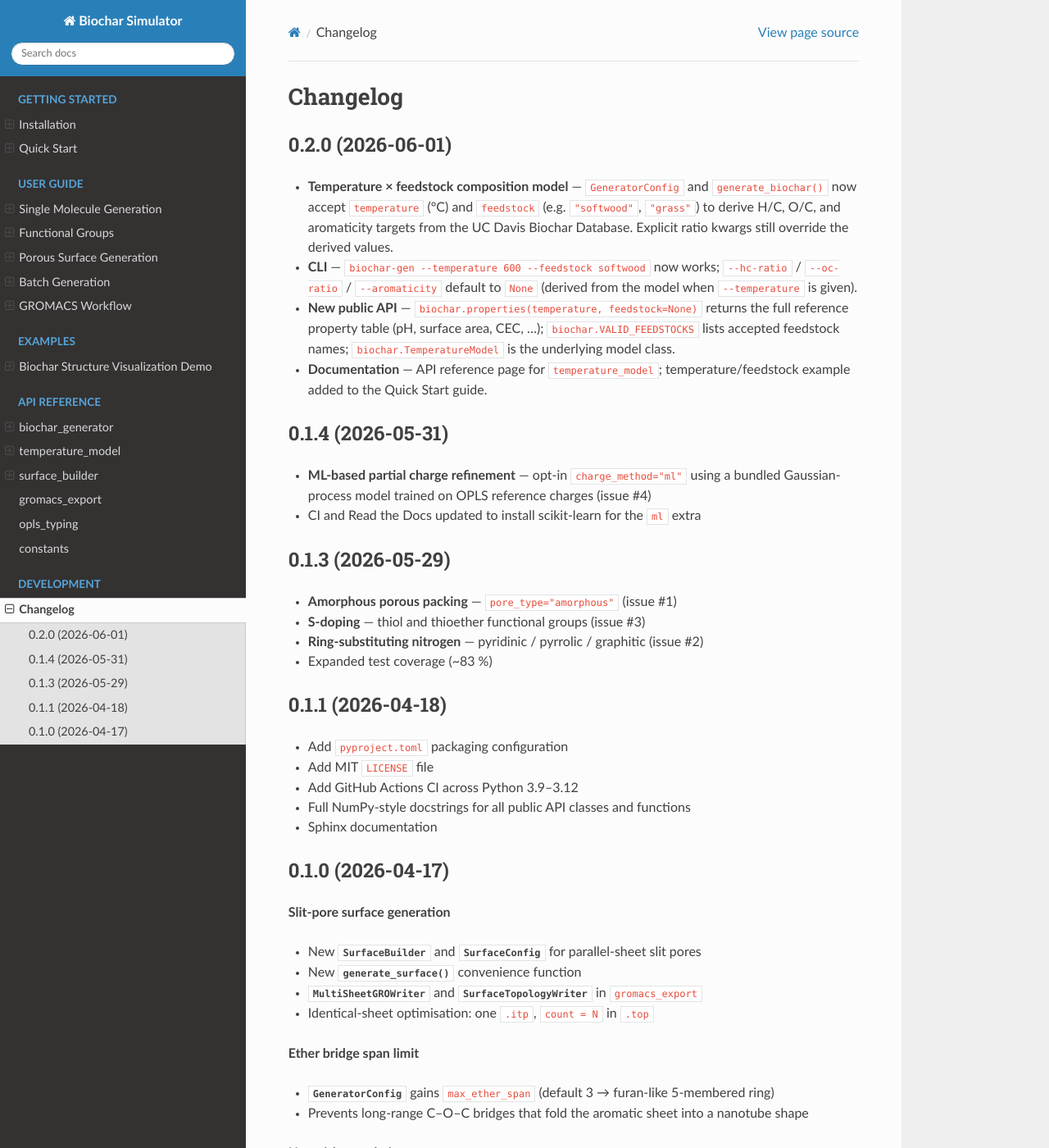
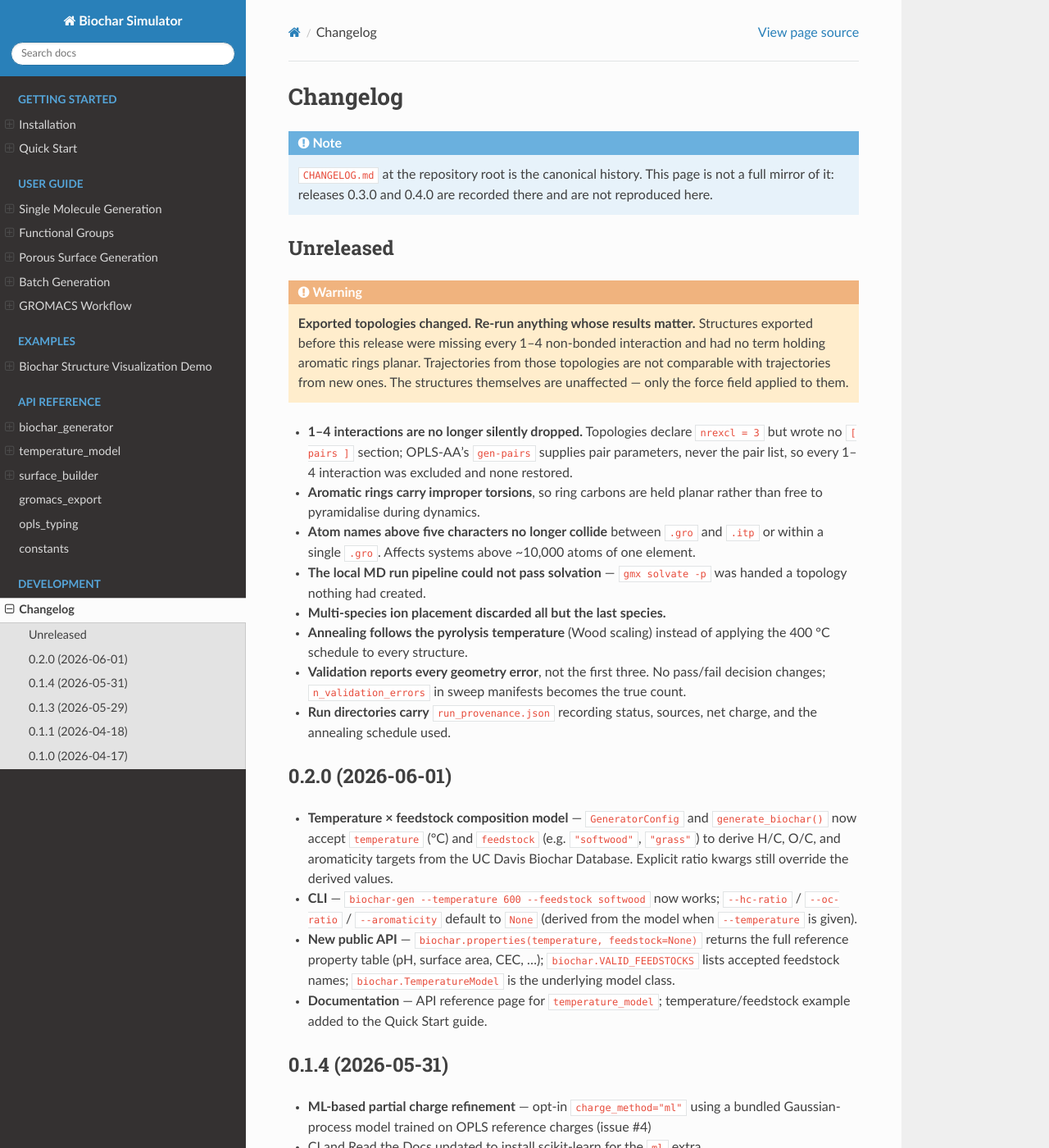
Before and after one commit to jolayfield/Biochar-simulator, a Sphinx documentation site: the page built from docs/changelog.rst, in a window 1280 px wide and 1400 px high. Shown: the whole window at 82% size. Built offline with Sphinx 7.4.7 and the Read the Docs theme 3.1.0, drawn with Linux system fonts in a browser that asks for light colours.

Commit message:
docs(changelog): record the force-field and run-setup changes
Adds an Unreleased section covering this branch. No version bump: choosing one
is a release decision, and the entry describes the change rather than presuming
where it lands.

The entry leads with the part a user needs before anything else -- exported
topologies changed, so trajectories produced before this branch are not
comparable with trajectories produced after it. Structures themselves are
unaffected; only the force field applied to them. Every structure exported to
date was missing all 1-4 non-bonded interactions and had no term holding
aromatic rings planar, and neither omission announced itself: grompp accepted
the topology and the runs completed reporting plausible numbers.

Grouped by what a reader is looking for rather than by commit: force-field
fixes, run-setup fixes, changed behaviour, then project-level additions. Two
items are called out as changing numbers without changing decisions --
n_validation_errors in sweep manifests is now a true count rather than one
capped at three, so it will not match manifests generated earlier, and
print_summary's console output is deliberately unchanged.

Also corrects the footer, which claimed version 0.1.4 and a May 31 date while
pyproject.toml declared 0.4.0, and now points at pyproject as authoritative
rather than restating a number that had already drifted twice.

docs/changelog.rst gets the same entry, and a note saying CHANGELOG.md is
canonical and that 0.3.0 and 0.4.0 are recorded there but not mirrored here.
That gap predates this branch; stating it is honest, whereas adding one entry on
top of it silently would imply the page is complete. Reconciling the two
changelogs properly is worth doing but is not this change.

Verified: the rst parses under docutils.

Co-Authored-By: Claude Fable 5 <noreply@anthropic.com>

```diff
--- a/docs/changelog.rst
+++ b/docs/changelog.rst
@@ -1,5 +1,42 @@
 Changelog
 =========
+
+.. note::
+
+   ``CHANGELOG.md`` at the repository root is the canonical history. This page
+   is not a full mirror of it: releases 0.3.0 and 0.4.0 are recorded there and
+   are not reproduced here.
+
+Unreleased
+----------
+
+.. warning::
+
+   **Exported topologies changed. Re-run anything whose results matter.**
+   Structures exported before this release were missing every 1–4 non-bonded
+   interaction and had no term holding aromatic rings planar. Trajectories from
+   those topologies are not comparable with trajectories from new ones. The
+   structures themselves are unaffected — only the force field applied to them.
+
+- **1–4 interactions are no longer silently dropped.** Topologies declare
+  ``nrexcl = 3`` but wrote no ``[ pairs ]`` section; OPLS-AA's ``gen-pairs``
+  supplies pair parameters, never the pair list, so every 1–4 interaction was
+  excluded and none restored.
+- **Aromatic rings carry improper torsions**, so ring carbons are held planar
+  rather than free to pyramidalise during dynamics.
+- **Atom names above five characters no longer collide** between ``.gro`` and
+  ``.itp`` or within a single ``.gro``. Affects systems above ~10,000 atoms of
+  one element.
+- **The local MD run pipeline could not pass solvation** — ``gmx solvate -p``
+  was handed a topology nothing had created.
+- **Multi-species ion placement discarded all but the last species.**
+- **Annealing follows the pyrolysis temperature** (Wood scaling) instead of
+  applying the 400 °C schedule to every structure.
+- **Validation reports every geometry error**, not the first three. No pass/fail
+  decision changes; ``n_validation_errors`` in sweep manifests becomes the true
+  count.
+- **Run directories carry** ``run_provenance.json`` recording status, sources,
+  net charge, and the annealing schedule used.
 
 0.2.0 (2026-06-01)
 -------------------
```
Also changed, not shown: CHANGELOG.md (+82 -2 lines).
